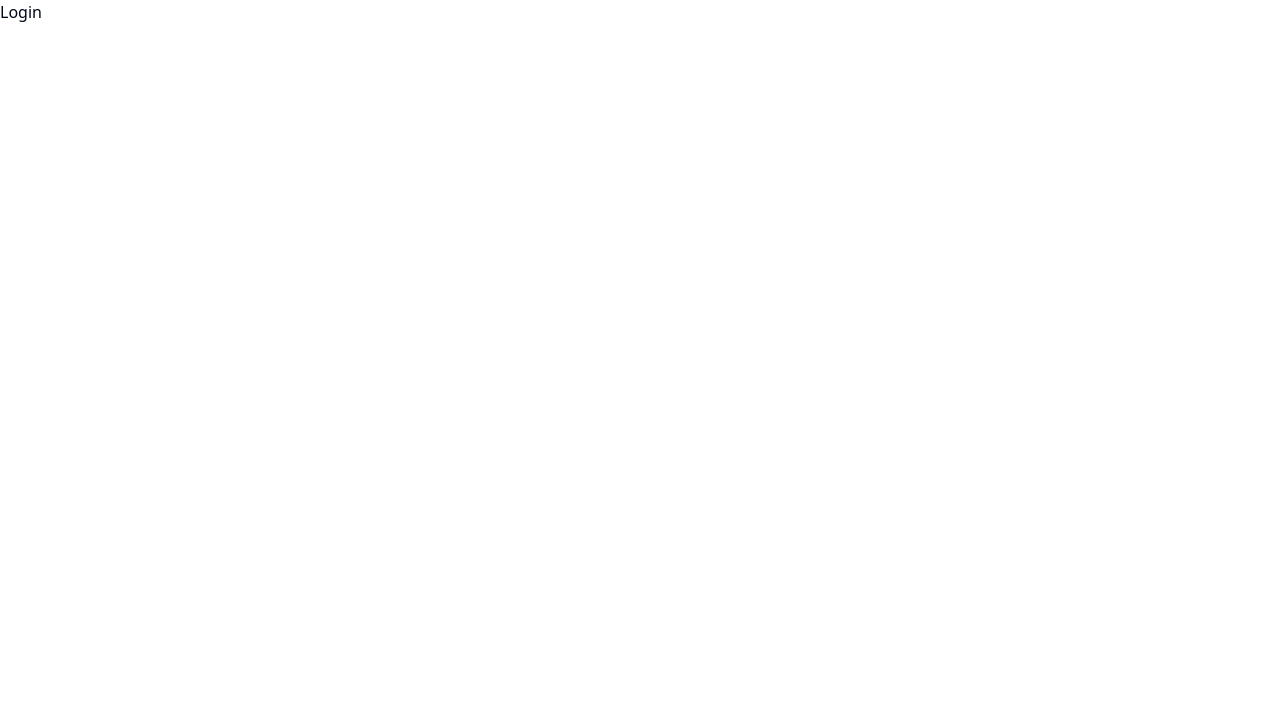
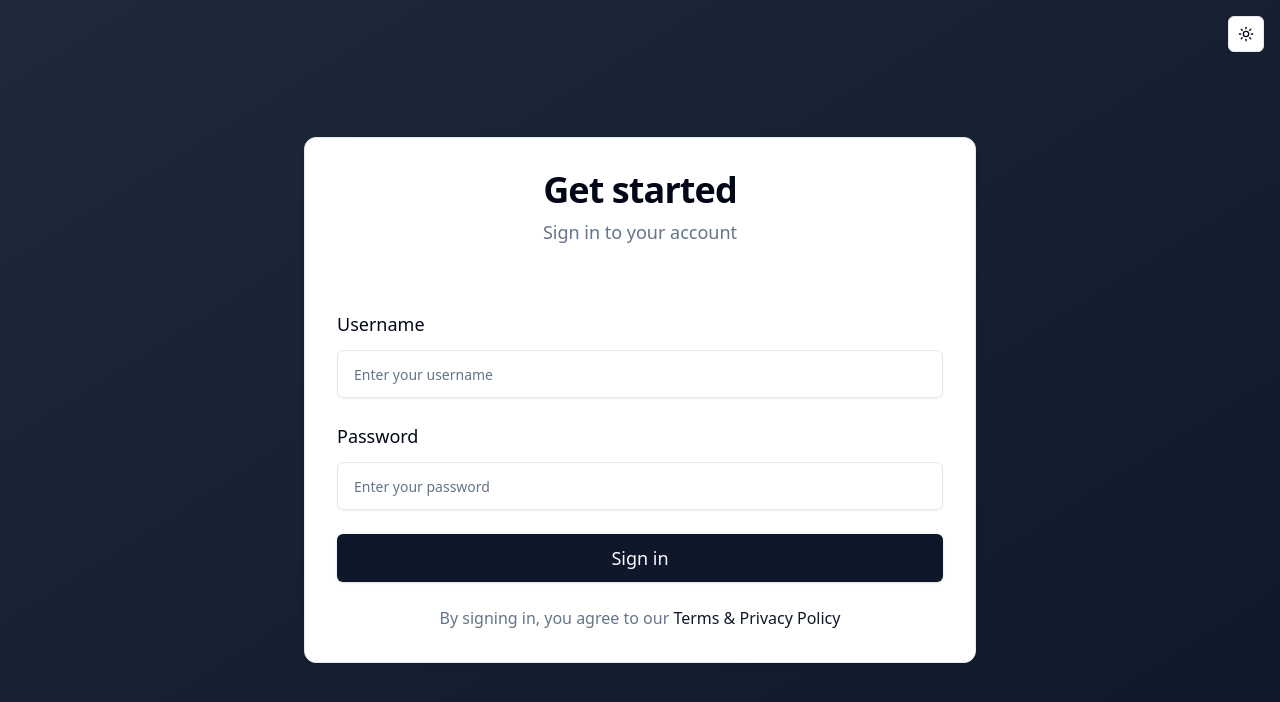
Before and after one commit to romanpastu/vega-test, a React (Vite) app in the folder front/: page /login in a window 1280 px wide. Shown: the top 702 px of the page. Built offline with nearby package versions, Linux system fonts and the light colour scheme.

Commit message:
create login page

```diff
--- a/front/package.json
+++ b/front/package.json
@@ -12,6 +12,7 @@
   },
   "dependencies": {
     "@radix-ui/react-dropdown-menu": "^2.1.6",
+    "@radix-ui/react-label": "^2.1.2",
     "@tanstack/react-query": "^5.66.0",
     "@tanstack/react-router": "^1.99.13",
     "@tanstack/router-devtools": "^1.99.13",
@@ -36,6 +37,7 @@
     "eslint-plugin-react-hooks": "^5.0.0",
     "eslint-plugin-react-refresh": "^0.4.18",
     "globals": "^15.14.0",
+    "jsdom": "^26.0.0",
     "postcss": "^8.5.1",
     "tailwindcss": "^3.4.17",
     "typescript": "~5.7.2",
--- /dev/null
+++ b/front/src/components/auth/LoginCard.tsx
@@ -0,0 +1,18 @@
+import { Card, CardContent, CardDescription, CardHeader, CardTitle } from "@/components/ui/Card"
+import { LoginForm } from "./LoginForm"
+
+export function LoginCard() {
+  return (
+    <Card className="w-full max-w-2xl">
+      <CardHeader className="space-y-2 p-8">
+        <CardTitle className="text-4xl font-bold text-center">Get started</CardTitle>
+        <CardDescription className="text-lg text-center">
+          Sign in to your account
+        </CardDescription>
+      </CardHeader>
+      <CardContent className="p-8">
+        <LoginForm />
+      </CardContent>
+    </Card>
+  )
+}
--- /dev/null
+++ b/front/src/components/auth/LoginForm.tsx
@@ -0,0 +1,56 @@
+import { Label } from "@/components/ui/Label"
+import { Input } from "@/components/ui/Input"
+import { Button } from "@/components/ui/Button"
+import { useLogin } from "@/hooks/useLogin"
+
+export function LoginForm() {
+  const { formData, updateFormData, handleSubmit, loginMutation } = useLogin()
+
+  return (
+    <form onSubmit={handleSubmit} className="space-y-6">
+      <div className="space-y-3">
+        <Label htmlFor="username" className="text-lg">Username</Label>
+        <Input
+          id="username"
+          placeholder="Enter your username"
+          value={formData.username}
+          onChange={updateFormData('username')}
+          required
+          className="h-12 text-lg px-4"
+          disabled={loginMutation.isPending}
+        />
+      </div>
+      <div className="space-y-3">
+        <Label htmlFor="password" className="text-lg">Password</Label>
+        <Input
+          id="password"
+          type="password"
+          placeholder="Enter your password"
+          value={formData.password}
+          onChange={updateFormData('password')}
+          required
+          className="h-12 text-lg px-4"
+          disabled={loginMutation.isPending}
+        />
+      </div>
+      {loginMutation.isError && (
+        <p className="text-red-500 text-center">
+          Invalid username or password
+        </p>
+      )}
+      <Button
+        type="submit"
+        className="w-full h-12 text-lg mt-6"
+        disabled={loginMutation.isPending}
+      >
+        {loginMutation.isPending ? 'Signing in...' : 'Sign in'}
+      </Button>
+      <p className="text-base text-center text-muted-foreground mt-6">
+        By signing in, you agree to our{' '}
+        <a href="#" className="text-primary hover:text-primary/90">
+          Terms & Privacy Policy
+        </a>
+      </p>
+    </form>
+  )
+}
--- a/front/src/components/layouts/AuthLayout.tsx
+++ b/front/src/components/layouts/AuthLayout.tsx
@@ -1,7 +1,5 @@
-
 import { Link, Outlet } from '@tanstack/react-router'
 import { Button } from '../ui/Button'
-import { ThemeToggle } from '../ui/ThemeToggle'
 
 function AuthLayout() {
   return (
@@ -13,7 +11,6 @@ function AuthLayout() {
               <Button data-testid="dashboard-button">Go to Dashboard</Button>
             </Link>
           </nav>
-          <ThemeToggle />
         </div>
       </header>
       <main className="flex-1 overflow-auto">
--- /dev/null
+++ b/front/src/components/layouts/RootLayout.tsx
@@ -0,0 +1,15 @@
+import { Outlet } from '@tanstack/react-router'
+import { ThemeToggle } from '../ui/ThemeToggle'
+
+function RootLayout() {
+  return (
+    <div className="min-h-screen bg-background text-foreground">
+      <div className="fixed top-4 right-4 z-50">
+        <ThemeToggle />
+      </div>
+      <Outlet />
+    </div>
+  )
+}
+
+export default RootLayout
--- /dev/null
+++ b/front/src/components/ui/Card.tsx
@@ -0,0 +1,76 @@
+import * as React from "react"
+
+import { cn } from "@/lib/utils"
+
+const Card = React.forwardRef<
+  HTMLDivElement,
+  React.HTMLAttributes<HTMLDivElement>
+>(({ className, ...props }, ref) => (
+  <div
+    ref={ref}
+    className={cn(
+      "rounded-xl border bg-card text-card-foreground shadow",
+      className
+    )}
+    {...props}
+  />
+))
+Card.displayName = "Card"
+
+const CardHeader = React.forwardRef<
+  HTMLDivElement,
+  React.HTMLAttributes<HTMLDivElement>
+>(({ className, ...props }, ref) => (
+  <div
+    ref={ref}
+    className={cn("flex flex-col space-y-1.5 p-6", className)}
+    {...props}
+  />
+))
+CardHeader.displayName = "CardHeader"
+
+const CardTitle = React.forwardRef<
+  HTMLDivElement,
+  React.HTMLAttributes<HTMLDivElement>
+>(({ className, ...props }, ref) => (
+  <div
+    ref={ref}
+    className={cn("font-semibold leading-none tracking-tight", className)}
+    {...props}
+  />
+))
+CardTitle.displayName = "CardTitle"
+
+const CardDescription = React.forwardRef<
+  HTMLDivElement,
+  React.HTMLAttributes<HTMLDivElement>
+>(({ className, ...props }, ref) => (
+  <div
+    ref={ref}
+    className={cn("text-sm text-muted-foreground", className)}
+    {...props}
+  />
+))
+CardDescription.displayName = "CardDescription"
+
+const CardContent = React.forwardRef<
+  HTMLDivElement,
+  React.HTMLAttributes<HTMLDivElement>
+>(({ className, ...props }, ref) => (
+  <div ref={ref} className={cn("p-6 pt-0", className)} {...props} />
+))
+CardContent.displayName = "CardContent"
+
+const CardFooter = React.forwardRef<
+  HTMLDivElement,
+  React.HTMLAttributes<HTMLDivElement>
+>(({ className, ...props }, ref) => (
+  <div
+    ref={ref}
+    className={cn("flex items-center p-6 pt-0", className)}
+    {...props}
+  />
+))
+CardFooter.displayName = "CardFooter"
+
+export { Card, CardHeader, CardFooter, CardTitle, CardDescription, CardContent }
--- /dev/null
+++ b/front/src/components/ui/Input.tsx
@@ -0,0 +1,22 @@
+import * as React from "react"
+
+import { cn } from "@/lib/utils"
+
+const Input = React.forwardRef<HTMLInputElement, React.ComponentProps<"input">>(
+  ({ className, type, ...props }, ref) => {
+    return (
+      <input
+        type={type}
+        className={cn(
+          "flex h-9 w-full rounded-md border border-input bg-transparent px-3 py-1 text-base shadow-sm transition-colors file:border-0 file:bg-transparent file:text-sm file:font-medium file:text-foreground placeholder:text-muted-foreground focus-visible:outline-none focus-visible:ring-1 focus-visible:ring-ring disabled:cursor-not-allowed disabled:opacity-50 md:text-sm",
+          className
+        )}
+        ref={ref}
+        {...props}
+      />
+    )
+  }
+)
+Input.displayName = "Input"
+
+export { Input }
--- /dev/null
+++ b/front/src/components/ui/Label.tsx
@@ -0,0 +1,23 @@
+import * as React from "react"
+import * as LabelPrimitive from "@radix-ui/react-label"
+import { cva, type VariantProps } from "class-variance-authority"
+import { cn } from "@/lib/utils"
+
+const labelVariants = cva(
+  "text-sm font-medium leading-none peer-disabled:cursor-not-allowed peer-disabled:opacity-70"
+)
+
+const Label = React.forwardRef<
+  React.ElementRef<typeof LabelPrimitive.Root>,
+  React.ComponentPropsWithoutRef<typeof LabelPrimitive.Root> &
+    VariantProps<typeof labelVariants>
+>(({ className, ...props }, ref) => (
+  <LabelPrimitive.Root
+    ref={ref}
+    className={cn(labelVariants(), className)}
+    {...props}
+  />
+))
+Label.displayName = LabelPrimitive.Root.displayName
+
+export { Label }
--- /dev/null
+++ b/front/src/hooks/useLogin.ts
@@ -0,0 +1,56 @@
+import { useState } from 'react'
+import { useMutation } from '@tanstack/react-query'
+import { useNavigate } from '@tanstack/react-router'
+
+interface LoginFormData {
+  username: string
+  password: string
+}
+
+export function useLogin() {
+  const navigate = useNavigate()
+  const [formData, setFormData] = useState<LoginFormData>({
+    username: '',
+    password: ''
+  })
+
+  const loginMutation = useMutation({
+    mutationFn: async (credentials: LoginFormData) => {
+      const response = await fetch('http://localhost:3000/auth/login', {
+        method: 'POST',
+        headers: {
+          'Content-Type': 'application/json',
+        },
+        body: JSON.stringify(credentials),
+      })
+
+      if (!response.ok) {
+        throw new Error('Login failed')
+      }
+
+      return response.json()
+    },
+    onSuccess: (data) => {
+      localStorage.setItem('jwt', data.token)
+      navigate({ to: '/dashboard' })
+    },
+  })
+
+  const handleSubmit = (e: React.FormEvent) => {
+    e.preventDefault()
+    loginMutation.mutate(formData)
+  }
+
+  const updateFormData = (field: keyof LoginFormData) => (
+    e: React.ChangeEvent<HTMLInputElement>
+  ) => {
+    setFormData(prev => ({ ...prev, [field]: e.target.value }))
+  }
+
+  return {
+    formData,
+    updateFormData,
+    handleSubmit,
+    loginMutation
+  }
+}
--- a/front/src/pages/Login.tsx
+++ b/front/src/pages/Login.tsx
@@ -1,3 +1,9 @@
+import { LoginCard } from "@/components/auth/LoginCard"
+
 export default function Login() {
-  return <div>Login</div>
+  return (
+    <div className="min-h-screen flex items-center justify-center bg-gradient-to-br from-slate-800 to-slate-900 p-6">
+      <LoginCard />
+    </div>
+  )
 }
--- a/front/src/router/root.tsx
+++ b/front/src/router/root.tsx
@@ -1,14 +1,15 @@
 import { createRootRoute } from '@tanstack/react-router'
 import { TanStackRouterDevtools } from '@tanstack/router-devtools'
 import React from 'react'
-import { Outlet } from '@tanstack/react-router'
 import NotFoundPage from '@/pages/error/NotFoundPage'
 import ErrorPage from '@/pages/error/ErrorPage'
 import { IS_DEV } from '@/constants/global'
+import RootLayout from '@/components/layouts/RootLayout'
+
 export const rootRoute = createRootRoute({
   component: () => (
     <>
-      <Outlet />
+      <RootLayout />
       {IS_DEV &&
         <React.Suspense>
           <TanStackRouterDevtools />
```
Also changed, not shown: 1 other file (tests, documents, lock files or other folders).
